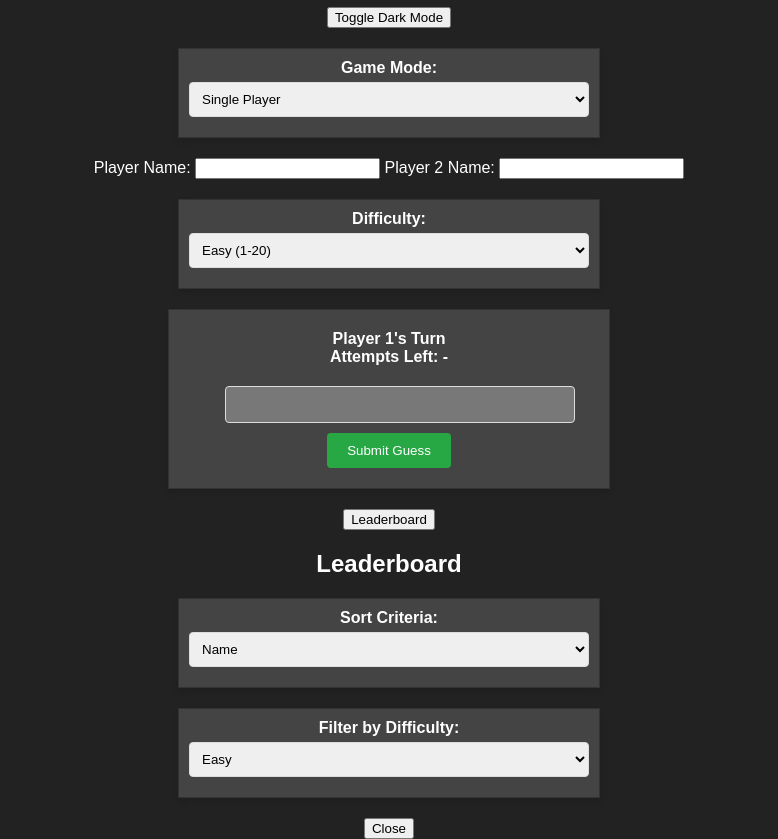
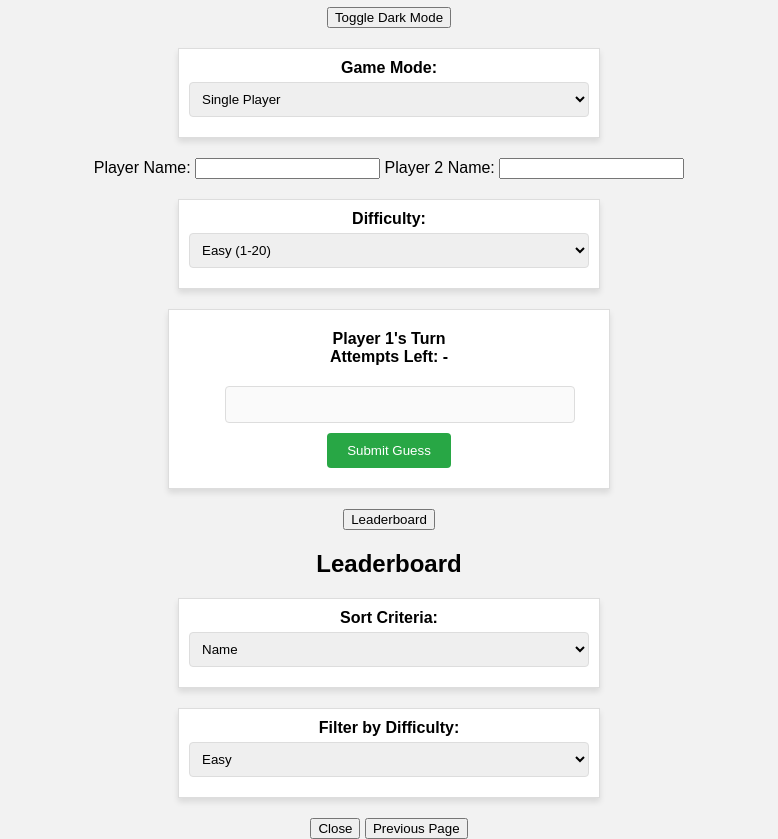
Before and after one commit to iVGeek/The_Web_Number_Guessing_Game, a plain HTML site: page index.html in a window 1280 px wide. Shown: the part 73-912 px from the top of the page, without its empty margins (251-1029 px from the left). Drawn offline with Linux system fonts and the light colour scheme.

Commit message:
Update - 'prevPageButton' added

```diff
--- a/index.html
+++ b/index.html
@@ -6,7 +6,7 @@
     <title>Guess the Number Game Developed by iVGeek</title>
     <link rel="stylesheet" href="styles.css">
 </head>
-<body class="dark-mode"> <!-- Use 'light-mode' for light mode -->
+<body>
     <h1>Guess the Number Game Developed by iVGeek</h1>
     <button id="toggleDarkMode">Toggle Dark Mode</button>
     <div class="game-settings">
@@ -66,6 +66,7 @@
         </div>
         <ol id="leaderboardList"></ol>
         <button id="leaderboardCloseButton">Close</button>
+        <button id="prevPageButton">Previous Page</button>
     </div>
     <script src="script.js"></script>
 </body>
```
